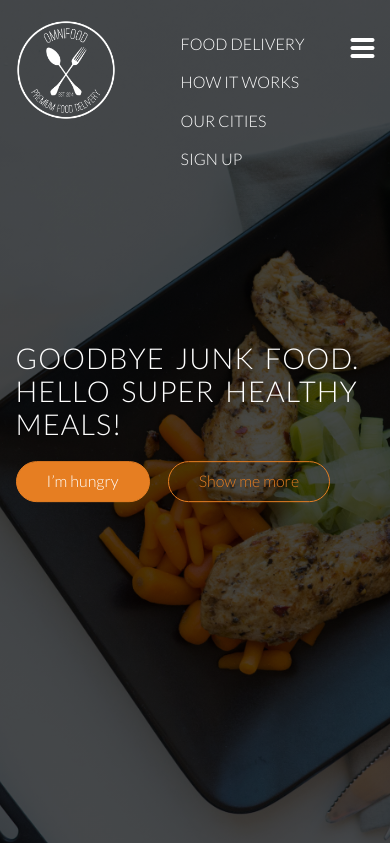
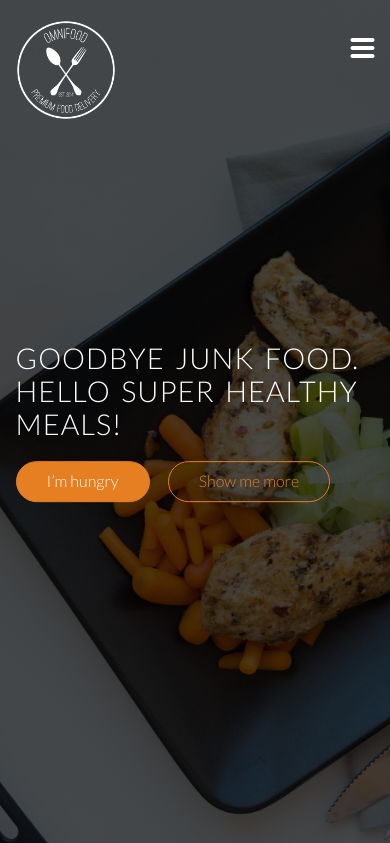
Before and after one commit to linocatucci/html5-css3-course, a PHP site: page / in a window 390 px wide. Shown: the top 843 px of the page. Run offline with PHP 8.4, Linux system fonts and the light colour scheme; style sheets or scripts are compiled from the project's sources; some libraries are stand-ins or nearby versions; some web fonts are replaced.

Commit message:
responsive with query

```diff
--- a/index.html
+++ b/index.html
@@ -24,13 +24,13 @@
             <div class="row">
                 <img src="resources/img/logo-white.png" alt="Omnifood logo" class="logo" id="logo">
                 <img src="resources/img/logo.png" alt="Omnifood logo" class="logo-black">
-                <ul class="main-nav">
+                <ul class="main-nav js--main-nav">
                     <li><a href="#features">Food delivery</a></li>
                     <li><a href="#works">How it works</a></li>
                     <li><a href="#cities">Our cities</a></li>
                     <li><a href="#plans">Sign up</a></li>
                 </ul>
-                <a class="mobile-nav-icon"><i class="ion-navicon-round"></i></a>
+                <a class="mobile-nav-icon js--nav-icon"><i class="ion-navicon-round"></i></a>
             </div>
         </nav>
         <div class="hero-text-box">
--- a/resources/css/queries.css
+++ b/resources/css/queries.css
@@ -10,6 +10,7 @@
             padding: 0 2%;
         }
     }
+
     /* small tablets and big tablets: from 768 to 1023px */
 
     @media only screen and (max-width: 1023px) {
@@ -74,11 +75,11 @@
             width: 100%;
             margin: 0 0 4% 0;
         }
-        /*
+
  .main-nav {
      display: none;
  }
- */
+
         .mobile-nav-icon {
             display: inline-block;
         }
@@ -99,6 +100,7 @@
         }
         .sticky .main-nav {
             margin-top: 10px;
+            float: left;
         }
         .sticky .main-nav li a:link,
         .sticky .main-nav li a:visited {
--- a/resources/js/script.js
+++ b/resources/js/script.js
@@ -60,23 +60,38 @@ $(document).ready(function () {
         offset: '50%'
 
     });
-        $('.js--wp2').waypoint(function (direction) {
+    $('.js--wp2').waypoint(function (direction) {
         $('.js--wp2').addClass('animated fadeInUp');
     }, {
         offset: '50%'
 
     });
-        $('.js--wp3').waypoint(function (direction) {
+    $('.js--wp3').waypoint(function (direction) {
         $('.js--wp3').addClass('animated fadeIn');
     }, {
         offset: '50%'
 
     });
-        $('.js--wp4').waypoint(function (direction) {
+    $('.js--wp4').waypoint(function (direction) {
         $('.js--wp4').addClass('animated pulse');
     }, {
         offset: '50%'
 
     });
 
+    /* mobile navigation */
+
+    $('.js--nav-icon').click(function () {
+        var nav = $('.js--main-nav');
+        var icon = $('.js--nav-icon i');
+        nav.slideToggle(200);
+
+        if (icon.hasClass('ion-navicon-round')) {
+            icon.addClass('ion-close-round');
+            icon.removeClass('ion-navicon-round');
+        } else {
+            icon.addClass('ion-navicon-round');
+            icon.removeClass('ion-close-round');
+        }
+    });
 });
```
